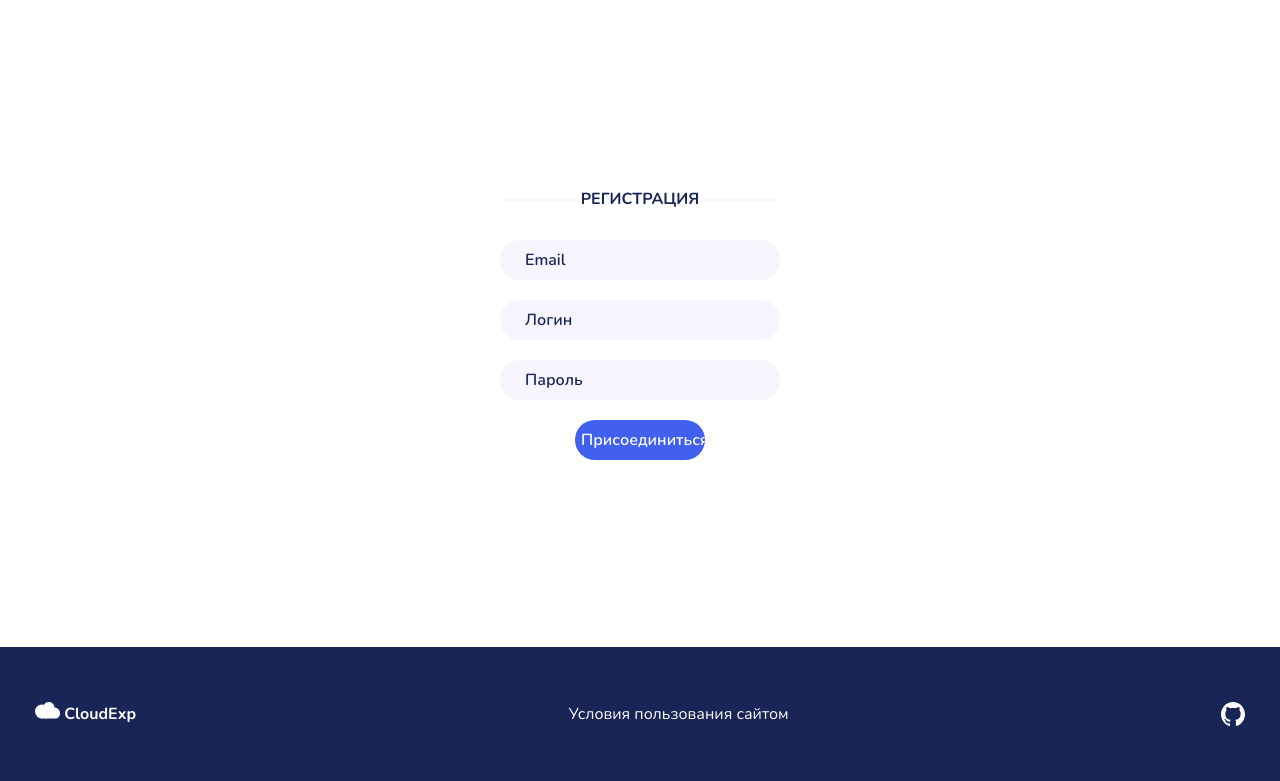
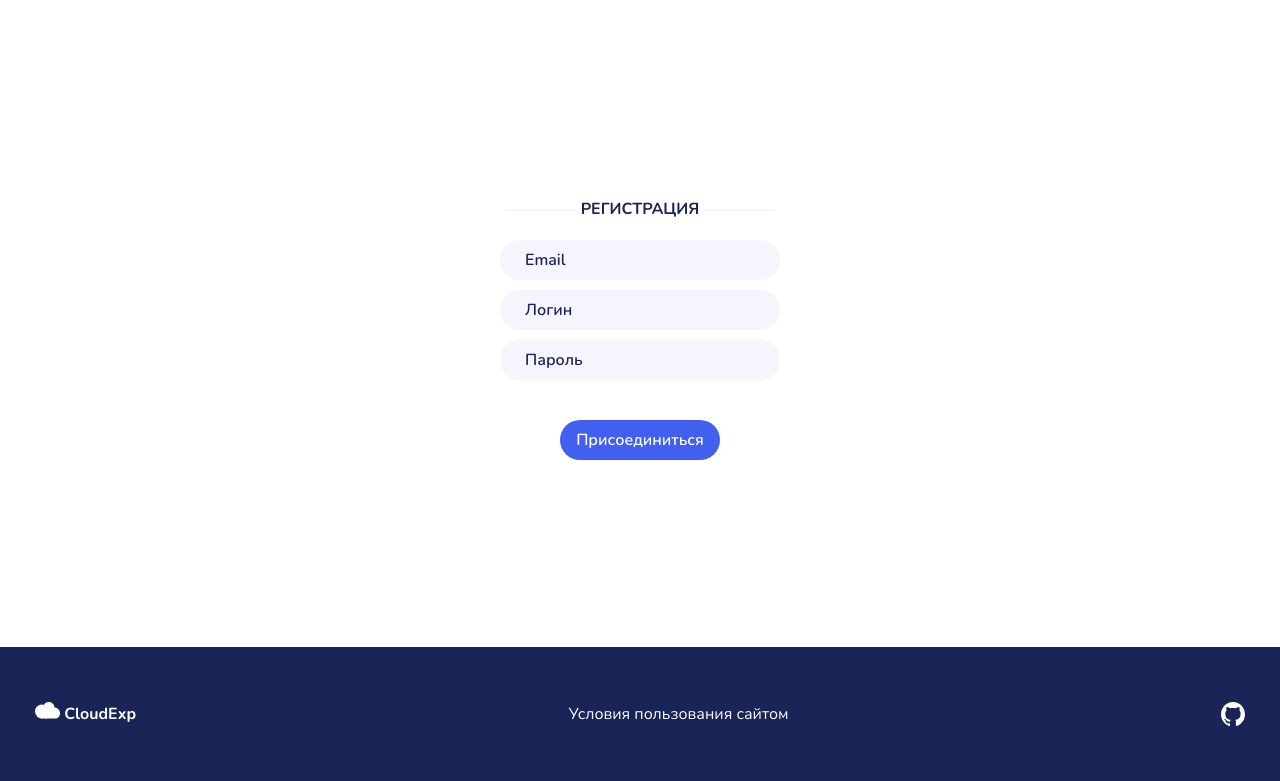
Before and after one commit to Dislate/CloudExp, a Flask app: page /signup in a window 1280 px wide. Shown: the part 62-843 px from the top of the page. Run offline with Flask 2, Linux system fonts and the light colour scheme; data that the repository does not hold is empty; some libraries are stand-ins or nearby versions; some web fonts are replaced.

Commit message:
fix stylish

```diff
--- a/CloudExp/forms.py
+++ b/CloudExp/forms.py
@@ -22,4 +22,4 @@
 class LoginForm(FlaskForm):
     username = StringField('Username', validators=[DataRequired()])
     password = PasswordField('Password', validators=[DataRequired()])
-    submit = SubmitField('Присоединиться')
+    submit = SubmitField('Вход')
--- a/CloudExp/static/style.css
+++ b/CloudExp/static/style.css
@@ -676,7 +676,7 @@
 }
 
 .signin-main__block input {
-    font-size: .875rem
+    font-size: 1rem
 }
 
 .signin-main__text {
@@ -716,9 +716,12 @@
     border-radius: 36px;
     border: none;
     background-color: #f6f4fc;
-    margin-bottom: 10px;
     padding-left: 25px;
     outline: 0
+}
+
+.signin-main__password {
+    margin: 10px 0 0 0;
 }
 
 .signin-main__login::-moz-placeholder,
@@ -763,7 +766,6 @@
 
 .signup-main__block input, p {
     font-size: 1rem;
-    margin: 10px 0;
 }
 
 .signup-main__text {
@@ -828,13 +830,13 @@
 }
 
 .signup-main__btn {
-    width: 130px;
+    width: 160px;
     height: 40px;
     border: none;
     border-radius: 36px;
     background-color: #4160ef;
     color: #fff;
-    margin-top: 40px;
+    margin-top: 30px;
     justify-self: center
 }
 
```
